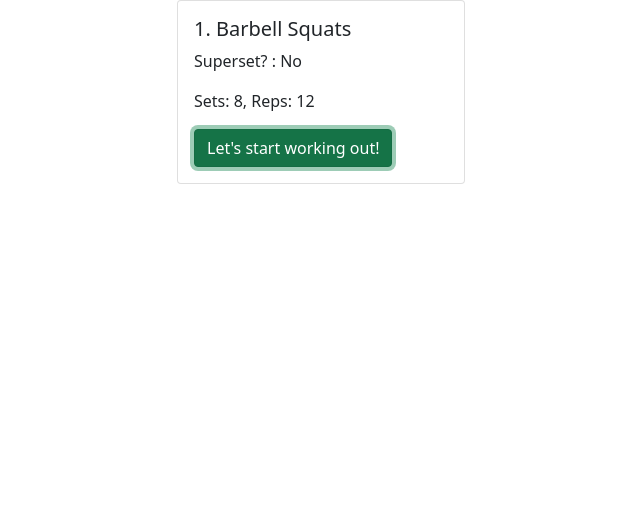
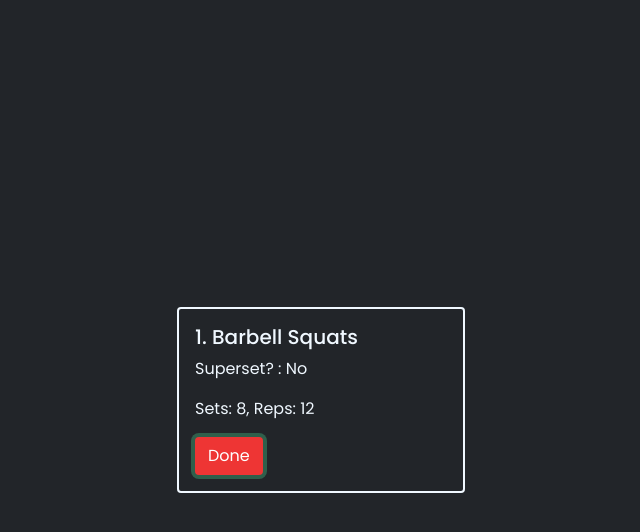
Before and after one commit to jeelpatel17/gym-buddy, a plain HTML site: page index.html in a window 1280 px wide. Both pictures are taken after a click on the button "Let's start working out!". Shown: the whole page, without its empty margins (319-959 px from the left). Drawn offline with nearby package versions, Linux system fonts and the light colour scheme.

Commit message:
added 'workout finished' page after all the exercises get over

```diff
--- a/index.html
+++ b/index.html
@@ -12,7 +12,6 @@
       href="https://fonts.googleapis.com/css2?family=Poppins:wght@400;500;600;700;800&display=swap"
       rel="stylesheet"
     />
-    <link rel="stylesheet" href="style.css" />
     <!-- BOOTSTRAP CSS -->
     <link
       href="https://cdn.jsdelivr.net/npm/bootstrap@5.1.3/dist/css/bootstrap.min.css"
@@ -20,20 +19,28 @@
       integrity="sha384-1BmE4kWBq78iYhFldvKuhfTAU6auU8tT94WrHftjDbrCEXSU1oBoqyl2QvZ6jIW3"
       crossorigin="anonymous"
     />
+    <link rel="stylesheet" href="style.css" />
   </head>
-  <body>
+  <body id="body">
     <main class="container-fluid d-flex justify-content-center">
       <div class="card" style="width: 18rem">
         <div class="card-body">
           <h5 id="mainTitle" class="card-title">Welcome to Gym-Buddy!</h5>
-          <p id="p1" class="card-text">WeekDay: ,Gym Day:</p>
-          <p id="p2" class="card-text">Today is _ Day.</p>
+          <p id="p1" class="card-text"></p>
+          <p id="p2" class="card-text"></p>
           <button id="doneBtn" class="btn btn-success">
             Let's start working out!
           </button>
         </div>
       </div>
     </main>
+    <!-- <div
+      class="h-100 w-100 d-flex justify-content-center align-items-center flex-column text-center"
+      id="dialog"
+    >
+      <img src="/successTick.gif" alt="" />
+      <b>Great Warrior!</b><br />Your workout for today is completed!
+    </div> -->
     <script src="script.js"></script>
   </body>
 </html>
--- a/script.js
+++ b/script.js
@@ -30,15 +30,29 @@ fetch("/db.json")
 
 let exerciseNo = 0;
 function startWorkout() {
+  doneBtn.textContent = "Done";
   for (day of gymDays) {
-    if (day.weekDay == dayName && exerciseNo < day.exercises.length) {
+    if (day.weekDay == dayName && exerciseNo < day.exercises.length + 1) {
+      if (exerciseNo + 1 == day.exercises.length + 1) {
+        success();
+      }
       let exercise = day.exercises[exerciseNo];
       mainTitle.innerText = `${exerciseNo + 1}. ${exercise.exName}`;
       secTitle1.innerText =
         exercise.superSet == true ? "Superset? : Yes" : "Superset? : No";
       secTitle2.innerText = `Sets: ${exercise.sets}, Reps: ${exercise.reps}`;
-
       exerciseNo++;
     }
   }
+
+  function success() {
+    let successPage = `<div
+    class="h-100 w-100 d-flex justify-content-center align-items-center flex-column text-center"
+    id="dialog"
+  >
+    <img src="/successTick.gif" alt="" />
+    <b>There you go,Champion!</b><br />Your workout for today is completed!
+  </div>`;
+    document.getElementById("body").innerHTML += successPage;
+  }
 }
--- a/style.css
+++ b/style.css
@@ -1,5 +1,41 @@
+:root {
+  --red: #ee3534;
+  --black: #222529;
+}
+
 * {
   margin: 0;
   padding: 0;
   box-sizing: border-box;
+  font-family: Poppins, "Gill Sans", Helvetica, sans-serif;
 }
+
+body {
+  height: 100vh;
+  display: flex;
+  align-items: center;
+  background-color: var(--black);
+  font-size: 1em;
+}
+
+.card {
+  color: aliceblue;
+  background-color: var(--black);
+  border: 2px solid;
+}
+
+#doneBtn {
+  background-color: var(--red);
+  border-color: transparent;
+}
+
+#dialog {
+  position: absolute;
+  background-color: #000;
+  color: #00efc6;
+}
+
+#dialog > b {
+  font-size: 1.7rem;
+  color: var(--red);
+}
```
Also changed, not shown: successTick.gif (added).
